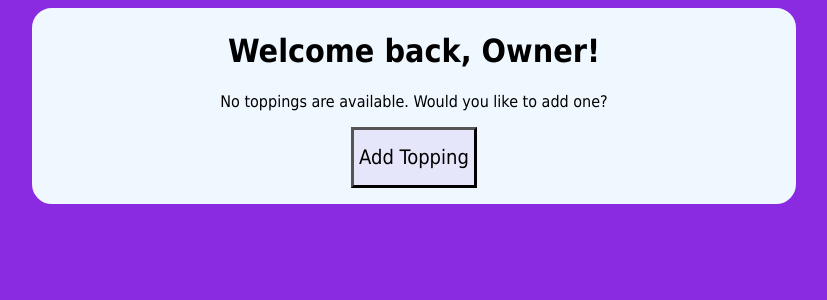
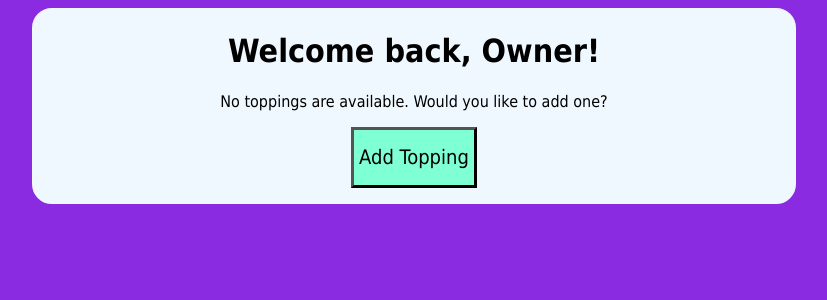
Before and after one commit to Nolano-Smurphy/PizzaManager, a Django app: page /toppings/ in a window 1280 px wide. Shown: the top 300 px of the page, without its empty margins (226-1053 px from the left). Run offline with Django 5.2, Linux system fonts and the light colour scheme; data that the repository does not hold is empty.

Commit message:
Applied aquamarine color to new_topping button.

```diff
--- a/PizzaManager/static/base.css
+++ b/PizzaManager/static/base.css
@@ -57,6 +57,6 @@ ul {
     margin-right: 30%;
 }
 
-#new_pizza {
+#new_pizza, #new_topping {
     background-color: aquamarine;
 }
```
